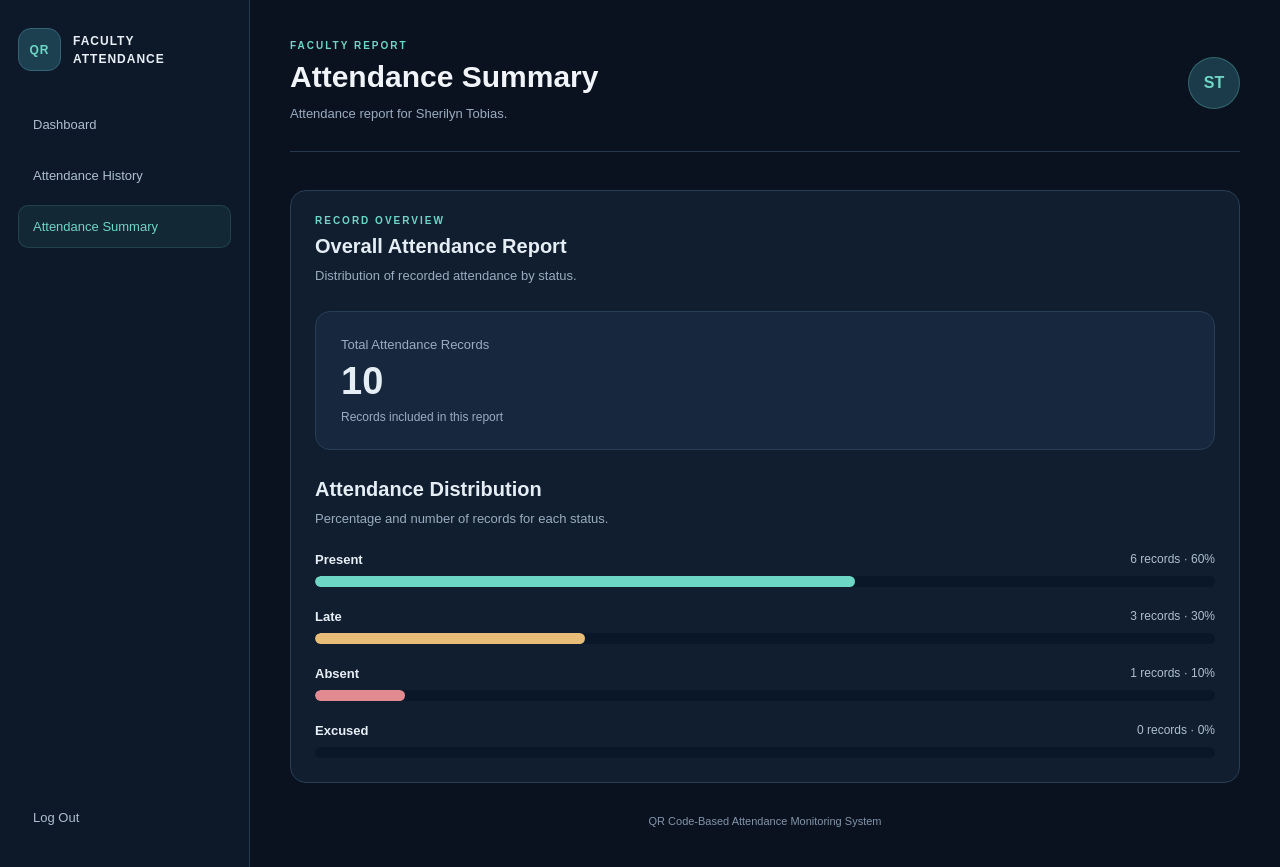
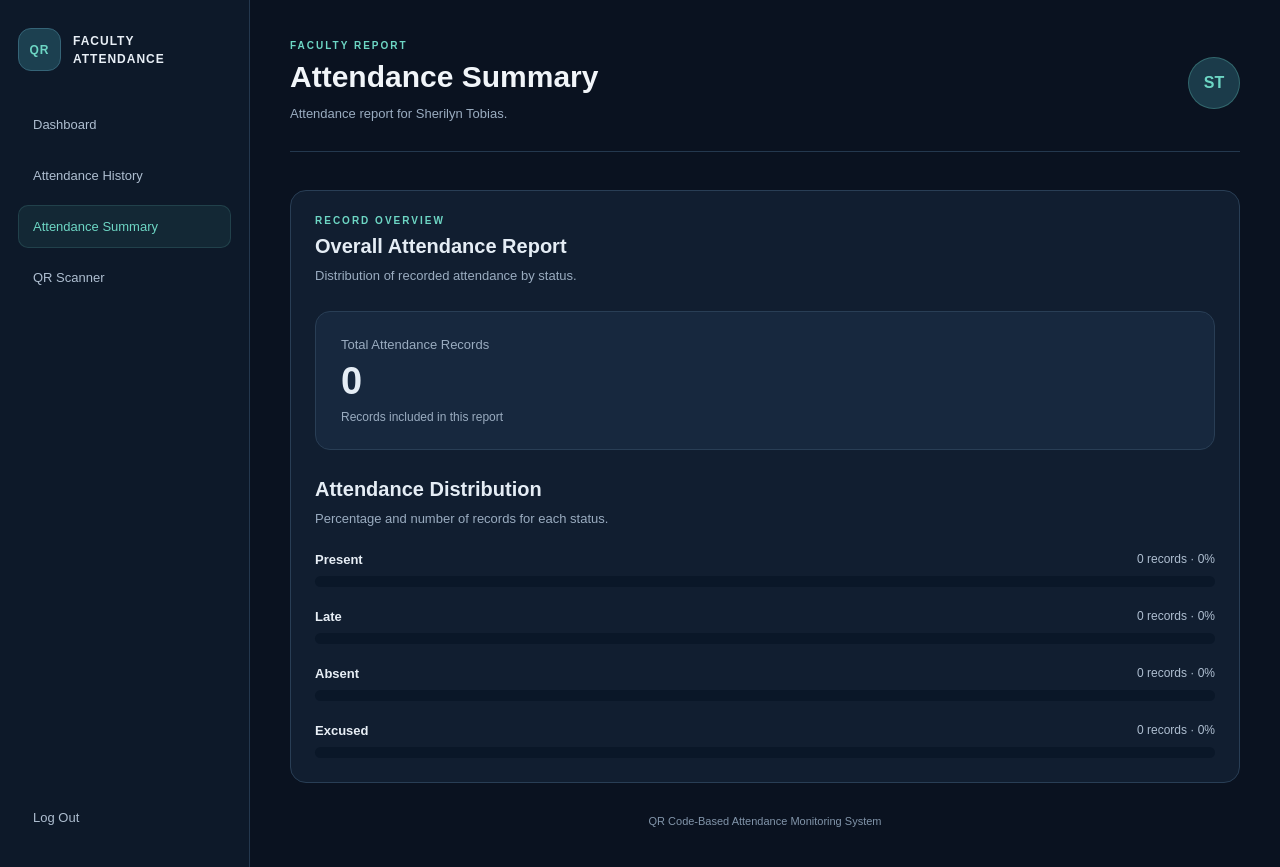
Before and after one commit to bayatanrachel/Faculty-Attendance-Monitoring-Rachel, a Next.js app: page /summary in a window 1280 px wide. Built offline with nearby package versions, Linux system fonts and the light colour scheme.

Commit message:
Update page.js

```diff
--- a/app/summary/page.js
+++ b/app/summary/page.js
@@ -1,35 +1,68 @@
+"use client";
 
+import { useEffect, useState } from "react";
 
-const records = [
-  { id: "9bd18ea9", status: "P" },
-  { id: "AE1024", status: "P" },
-  { id: "AE1025", status: "P" },
-  { id: "AE1023", status: "P" },
-  { id: "AE1022", status: "L" },
-  { id: "c347fa3d", status: "L" },
-  { id: "91d7b9ec", status: "L" },
-  { id: "dedf5c69", status: "A" },
-  { id: "8430687e-f808-43ee-b0d0-c3dd9e2aaae1", status: "P" },
-  { id: "8f15d145-10bf-4862-9d42-f98bccdd85f7", status: "P" },
+const STORAGE_KEY = "faculty-attendance-records";
+
+const summaryItems = [
+  { label: "Present", color: "present", barColor: "#6dd6c4" },
+  { label: "Late", color: "late", barColor: "#e8bd78" },
+  { label: "Absent", color: "absent", barColor: "#e18b91" },
+  { label: "Excused", color: "excused", barColor: "#aa9cdb" },
 ];
+
+const statusLabels = {
+  P: "Present",
+  L: "Late",
+  A: "Absent",
+  E: "Excused",
+  Present: "Present",
+  Late: "Late",
+  Absent: "Absent",
+  Excused: "Excused",
+};
+
+export default function AttendanceSummary() {
+  const [records, setRecords] = useState([]);
+
+  useEffect(() => {
+    function loadRecords() {
+      try {
+        const saved = JSON.parse(
+          localStorage.getItem(STORAGE_KEY) || "[]"
+        );
+        setRecords(Array.isArray(saved) ? saved : []);
+      } catch {
+        setRecords([]);
+      }
+    }
+
+    loadRecords();
+    window.addEventListener("storage", loadRecords);
+    window.addEventListener("focus", loadRecords);
+
+    return () => {
+      window.removeEventListener("storage", loadRecords);
+      window.removeEventListener("focus", loadRecords);
+    };
+  }, []);
 
   const total = records.length;
 
-const summary = [
-  { label: "Present", code: "P", color: "present" },
-  { label: "Late", code: "L", color: "late" },
-  { label: "Absent", code: "A", color: "absent" },
-  { label: "Excused", code: "E", color: "excused" },
-].map((item) => {
-  const count = records.filter((record) => record.status === item.code).length;
+  const summary = summaryItems.map((item) => {
+    const count = records.filter(
+      (record) => statusLabels[record.status] === item.label
+    ).length;
+
     return {
       ...item,
       count,
-    percentage: total ? Math.round((count / total) * 100) : 0,
+      percentage: total
+        ? Math.round((count / total) * 100)
+        : 0,
     };
   });
 
-export default function AttendanceSummary() {
   return (
     <main className="dashboard-page">
       <aside className="sidebar">
@@ -42,6 +75,7 @@ export default function AttendanceSummary() {
           <a className="nav-link" href="/dashboard">Dashboard</a>
           <a className="nav-link" href="/history">Attendance History</a>
           <a className="nav-link active" href="/summary">Attendance Summary</a>
+          <a className="nav-link" href="/scan">QR Scanner</a>
         </nav>
 
         <a className="logout-link" href="/">Log Out</a>
@@ -92,14 +126,16 @@ export default function AttendanceSummary() {
 
             <div style={{ marginTop: "22px", display: "grid", gap: "22px" }}>
               {summary.map((item) => (
-                <div key={item.code}>
+                <div key={item.label}>
                   <div style={{
                     display: "flex",
                     justifyContent: "space-between",
                     gap: "12px",
                     marginBottom: "9px"
                   }}>
-                    <strong style={{ fontSize: "13px" }}>{item.label}</strong>
+                    <strong style={{ fontSize: "13px" }}>
+                      {item.label}
+                    </strong>
                     <span style={{ color: "#aebed0", fontSize: "12px" }}>
                       {item.count} records · {item.percentage}%
                     </span>
@@ -115,10 +151,7 @@ export default function AttendanceSummary() {
                       width: `${item.percentage}%`,
                       height: "100%",
                       borderRadius: "20px",
-                      background:
-                        item.color === "present" ? "#6dd6c4" :
-                        item.color === "late" ? "#e8bd78" :
-                        item.color === "absent" ? "#e18b91" : "#aa9cdb"
+                      background: item.barColor
                     }} />
                   </div>
                 </div>
```
Lines whose indentation alone changed are shown as unchanged.
